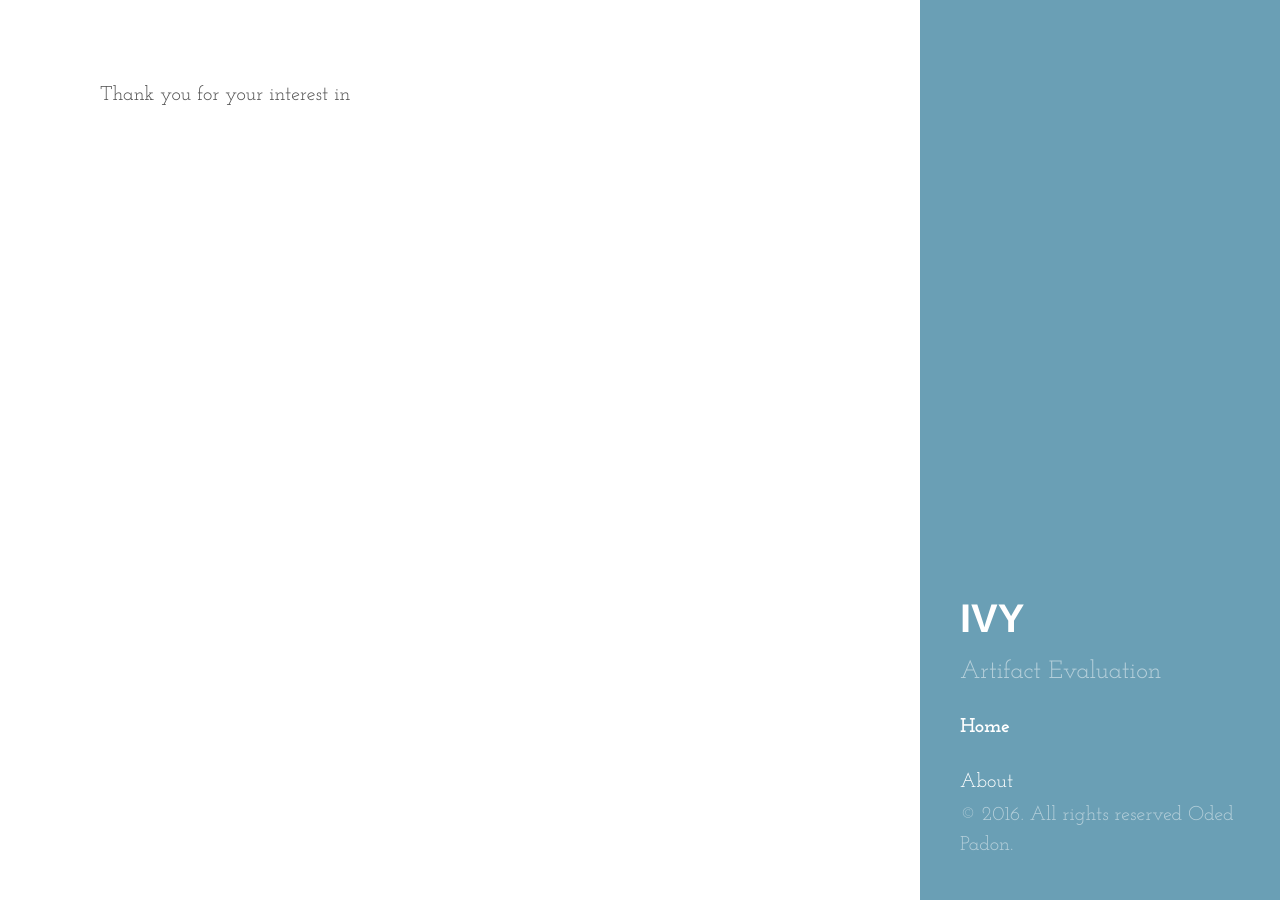
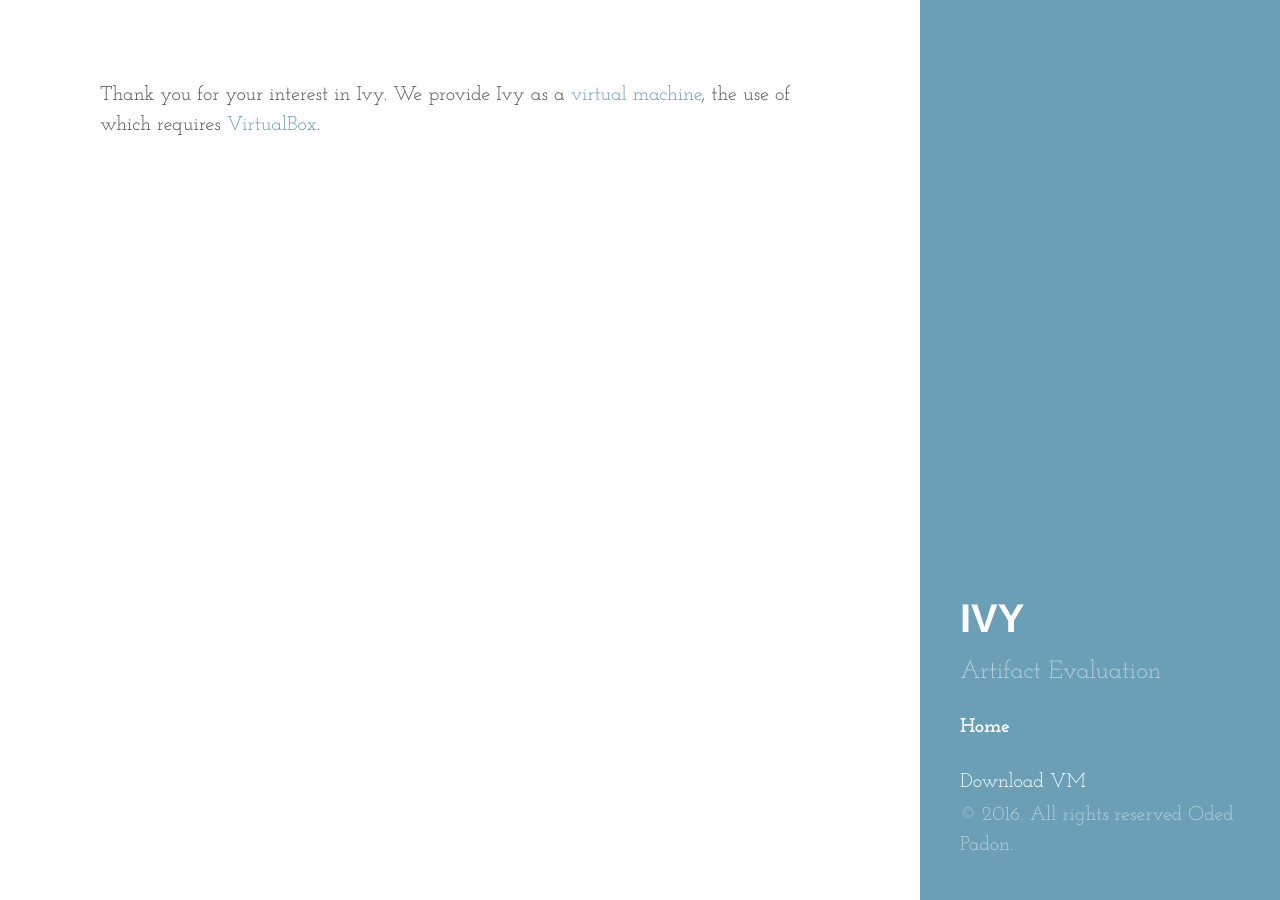
Before and after one commit to apanda/ivy, a Jekyll site: the page built from index.md, in a window 1280 px wide. Built offline with Jekyll 4.4.1, drawn with Linux system fonts in a browser that asks for light colours.

Commit message:
Virtual machine link

```diff
--- a/_includes/sidebar.html
+++ b/_includes/sidebar.html
@@ -22,7 +22,8 @@
       {% endfor %}
     </nav>
 
-    <a class="sidebar-nav-item" href="{{ site.author.url }}">About</a>
+
+    <a class="sidebar-nav-item" href="http://www.cs.tau.ac.il/~odedp/ivyvm.tar.bz2">Download VM</a>
     <p>&copy; {{ site.time | date: '%Y' }}. All rights reserved {{ site.author.name }}.</p>
   </div>
 </div>
--- a/index.md
+++ b/index.md
@@ -2,4 +2,4 @@
 layout: default
 title: Home
 ---
-Thank you for your interest in
+Thank you for your interest in Ivy. We provide Ivy as a [virtual machine](http://www.cs.tau.ac.il/~odedp/ivyvm.tar.bz2), the use of which requires [VirtualBox](https://www.virtualbox.org).
```
Also changed, not shown: 3 other files.
